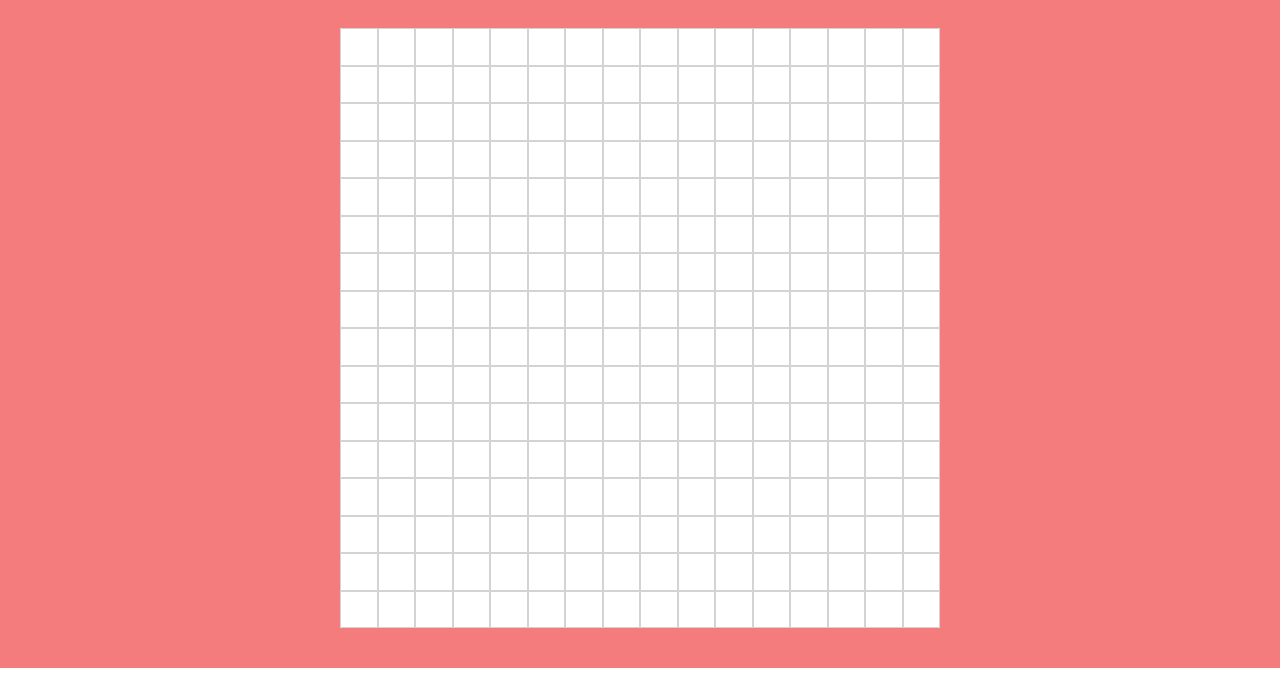
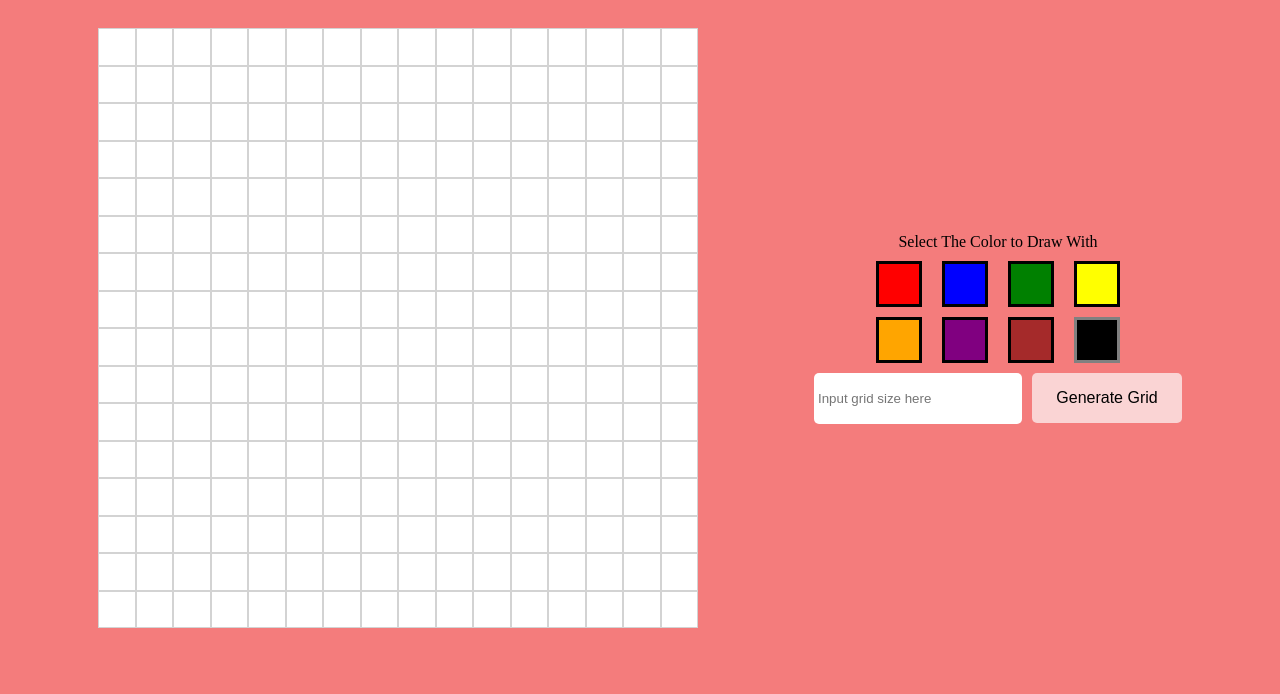
Before and after one commit to ThePokepro95/odin-drawing-pad, a plain HTML site: page index.html in a window 1280 px wide. Shown: the part 106-800 px from the top of the page. Drawn offline with Linux system fonts and the light colour scheme; a web font is replaced by a local one.

Commit message:
Add color and grid size selection

```diff
--- a/code.js
+++ b/code.js
@@ -1,4 +1,5 @@
 let gridSize = 16;
+let selectedColor = "black";
 padCreator(gridSize);
 
 
@@ -17,10 +18,36 @@ function padCreator(size){
             drawingPad.appendChild(square);
         }
     }
+    document.querySelectorAll('.square').forEach(function(item) {
+        item.addEventListener('mouseover', function(){
+            item.classList.add('activated');
+        });
+    });
 }
 
-document.querySelectorAll('.square').forEach(function(item) {
-    item.addEventListener('mouseover', function(){
-        item.classList.add('activated');
+function clearPad(){
+    document.querySelectorAll('.square').forEach(square => {
+        square.remove();
+    });
+}
+
+document.getElementById('grid-generator').addEventListener('click', () => {
+    gridSize = document.getElementById('grid-input').value;
+    if (gridSize < 1 || gridSize > 100){
+        alert("Please enter a value between 1 and 100");
+        return;
+    }
+    clearPad();
+    padCreator(gridSize);
+});
+
+document.querySelectorAll('.color').forEach(function(item){
+    console.log(item.getAttributeNames());
+    item.addEventListener('click', function(){
+        let currentlySelected = document.querySelector('.selected-color');
+        currentlySelected.classList.remove('selected-color');
+        item.classList.add('selected-color');
+        const selectedColor = document.querySelector(':root');
+        selectedColor.style.setProperty('--current-color', item.getAttribute('id'));
     });
 });
--- a/index.html
+++ b/index.html
@@ -13,7 +13,33 @@
         <div id="title">Drawing Pad</div>
     </div>
     <div id="pad-container">
-        <div id="drawing-pad"></div>
+        <div id="drawing-pad-holder">
+            <div id="drawing-pad"></div>
+        </div>
+        <div id="control-panel">
+            <div id="color-selector">
+                <div id="color-text">Select The Color to Draw With</div>
+                <div class="row">
+                    <div id="red" class="color"></div>
+                    <div id="blue" class="color"></div>
+                    <div id="green" class="color"></div>
+                    <div id="yellow" class="color"></div>
+                </div>
+                <div class="row">
+                    <div id="orange" class="color"></div>
+                    <div id="purple" class="color"></div>
+                    <div id="brown" class="color"></div>
+                    <div id="black" class="color selected-color"></div>
+                </div>
+            </div>
+            <div id="drawing-mode">
+
+            </div>
+            <div id="grid-editor">
+                <input id="grid-input" placeholder="Input grid size here">
+                <button id="grid-generator">Generate Grid</button>
+            </div>
+        </div>
     </div>
 </body>
 </html>
--- a/style.css
+++ b/style.css
@@ -1,8 +1,12 @@
 @import url('https://fonts.googleapis.com/css2?family=Calligraffitti&display=swap');
 
+:root {
+    --current-color: black;
+}
 body {
     margin: 0;
     padding: 0;
+    background-color: rgb(244, 124, 124);
 }
 
 #title-container {
@@ -26,6 +30,12 @@ body {
     padding: 40px;
 }
 
+#drawing-pad-holder {
+    display: flex;
+    flex-grow: 1;
+    justify-content: center;
+}
+
 #drawing-pad {
     height: 600px;
     width: 600px;
@@ -34,6 +44,7 @@ body {
     flex-wrap: wrap;
     justify-content: center;
     align-items: center;
+
 }
 
 .square {
@@ -44,5 +55,90 @@ body {
 }
 
 .activated {
+    background-color: var(--current-color);
+}
+
+#control-panel {
+    display: flex;
+    flex-grow: 1;
+    flex-direction: column;
+    align-items: center;
+    justify-content: center;
+}
+
+#grid-editor {
+    display: flex;
+    justify-content: center;
+    gap: 10px;
+}
+
+input {
+    height: 45px;
+    width: 200px;
+    border-radius: 5px;
+    border-color: transparent;
+}
+
+#grid-generator {
+    background-color: rgb(250, 212, 212);
+    border-radius: 5px;
+    border-color: transparent;
+    height: 50px;
+    width: 150px;
+    font-size: 16px;
+}
+
+#color-text {
+    display: flex;
+    justify-content: center;
+}
+
+.row {
+    display: flex;
+    justify-content: center;
+    gap: 20px;
+    margin-top: 10px;
+    margin-bottom: 10px;
+}
+
+.color {
+    border-style: solid;
+    width: 40px;
+    height: 40px;
+}
+
+#red {
+    background-color: red;
+}
+
+#blue {
+    background-color: blue;
+}
+
+#green {
+    background-color: green;
+}
+
+#yellow {
+    background-color: yellow;
+}
+
+#orange {
+    background-color: orange;
+}
+
+#purple {
+    background-color: purple;
+}
+
+#brown {
+    background-color: brown;
+}
+
+#black {
     background-color: black;
 }
+
+.selected-color {
+    border-color: gray;
+}
```
